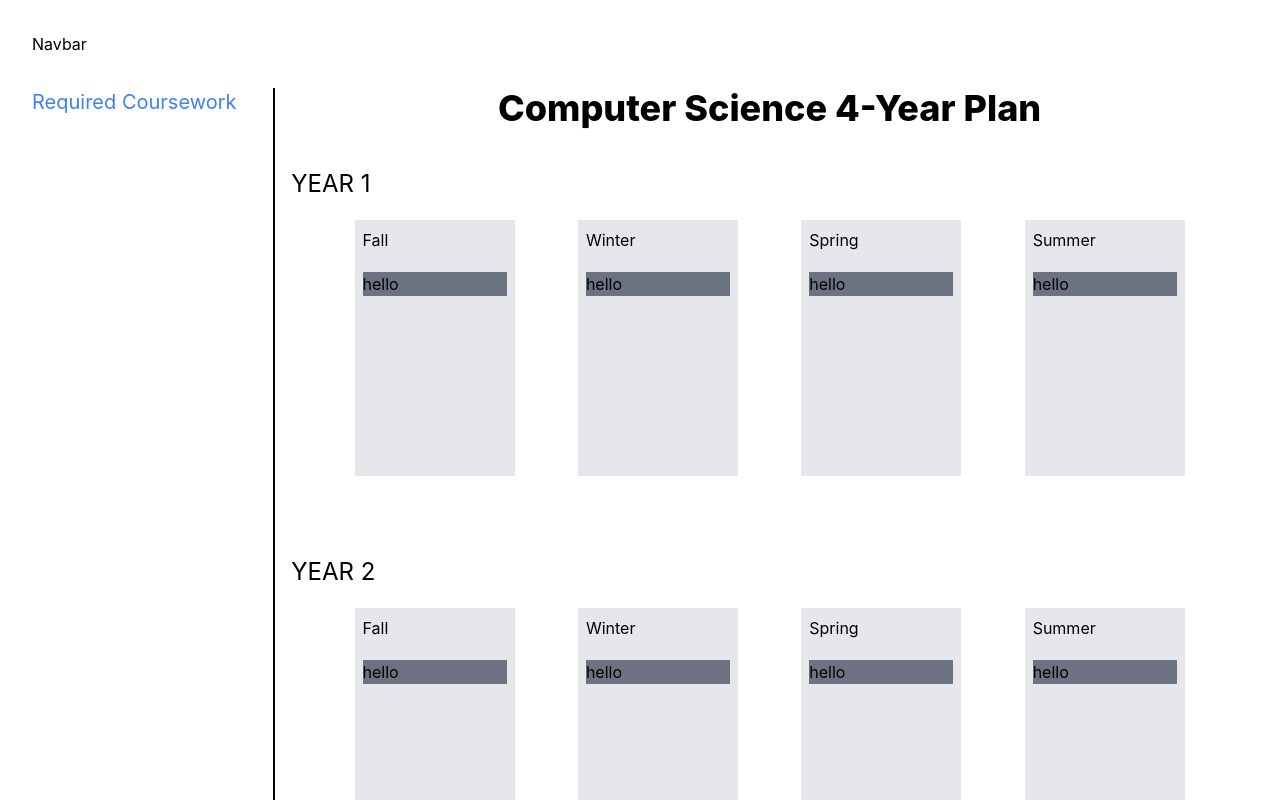
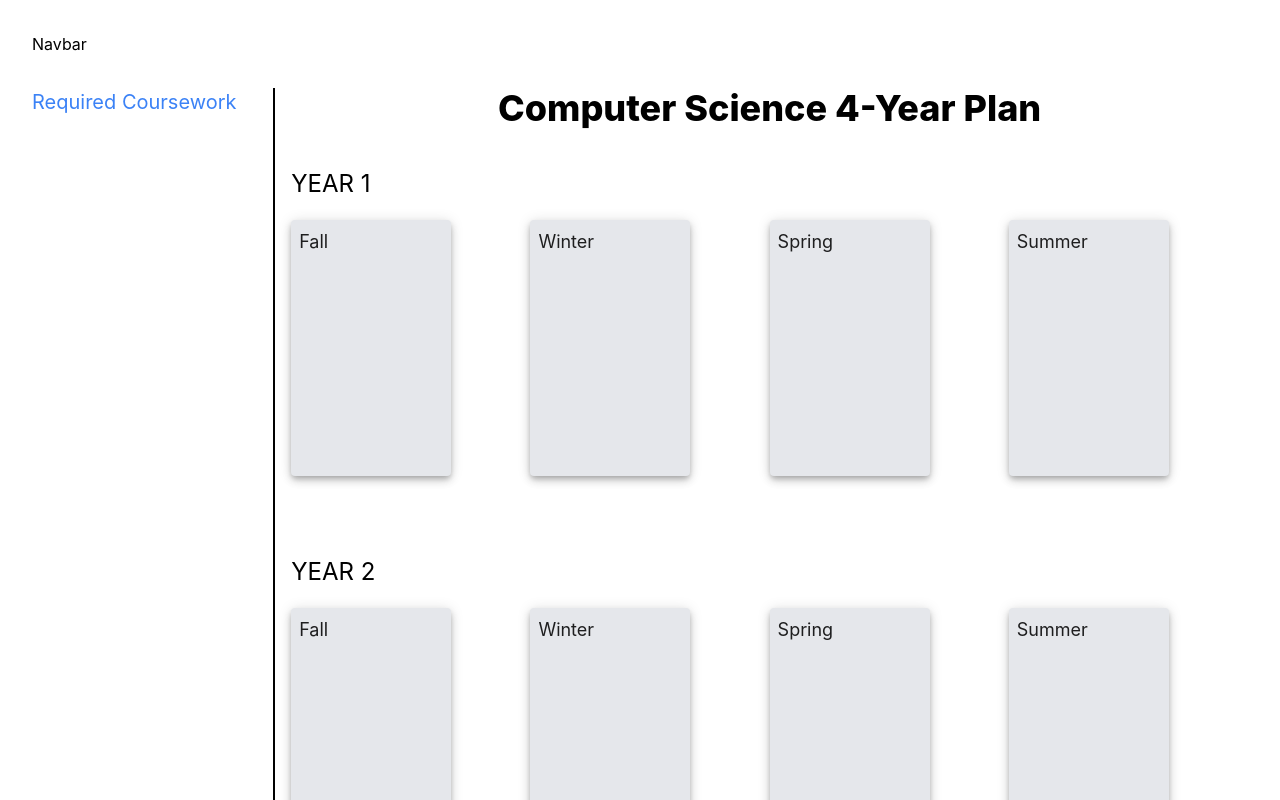
Before and after one commit to kevinrsun05/Class_Planner, a React (Create React App) app: page / in a window 1280 px wide. Shown: the top 800 px of the page. Built offline with nearby package versions, Linux system fonts and the light colour scheme.

Commit message:
added tailwind

```diff
--- a/package.json
+++ b/package.json
@@ -4,6 +4,11 @@
   "private": true,
   "dependencies": {
     "@craco/craco": "^7.0.0",
+    "@emotion/react": "^11.14.0",
+    "@emotion/styled": "^11.14.0",
+    "@fontsource/roboto": "^5.1.1",
+    "@mui/icons-material": "^6.4.0",
+    "@mui/material": "^6.4.0",
     "@testing-library/jest-dom": "^5.16.5",
     "@testing-library/react": "^13.4.0",
     "@testing-library/user-event": "^13.5.0",
--- a/public/index.html
+++ b/public/index.html
@@ -24,7 +24,7 @@
       work correctly both with client-side routing and a non-root public URL.
       Learn how to configure a non-root public URL by running `npm run build`.
     -->
-    <title>React App</title>
+    <title>Class Planner</title>
   </head>
   <body>
     <noscript>You need to enable JavaScript to run this app.</noscript>
--- a/src/components/Quarters.tsx
+++ b/src/components/Quarters.tsx
@@ -1,5 +1,6 @@
 import React from 'react';
 import Classes from '@components/Classes';
+import { Paper } from '@mui/material';
 
 interface QuartersProps {
   quarter: string;
@@ -7,11 +8,9 @@ interface QuartersProps {
 
 const Quarters: React.FC<QuartersProps> = ({ quarter }) => {
   return (
-    <div className='bg-gray-200 w-40 h-64 p-2'>
-      <h3 className='mb-5'>{quarter}</h3>
-      <Classes course='' />
-      <Classes course='hello' />
-    </div>
+    <Paper elevation={5} className='bg-gray-200 w-40 h-64 p-2'>
+      <h3 className='mb-5 text-lg'>{quarter}</h3>
+    </Paper>
   );
 };
 
--- a/src/components/Years.tsx
+++ b/src/components/Years.tsx
@@ -9,11 +9,13 @@ const Years: React.FC<YearsProps> = ({ year }) => {
   return (
     <div>
       <h1 className='text-2xl mb-5'>YEAR {year}</h1>
-      <div className='flex flex-row flex-grow justify-evenly'>
+      <div className='flex flex-row'>
         <Quarters quarter={'Fall'} />
-        <Quarters quarter={'Winter'} />
-        <Quarters quarter={'Spring'} />
-        <Quarters quarter={'Summer'} />
+        <div className='flex flex-row flex-grow justify-evenly'>
+          <Quarters quarter={'Winter'} />
+          <Quarters quarter={'Spring'} />
+          <Quarters quarter={'Summer'} />
+        </div>
       </div>
     </div>
   );
```
Also changed, not shown: 1 other file (tests, documents, lock files or other folders).
